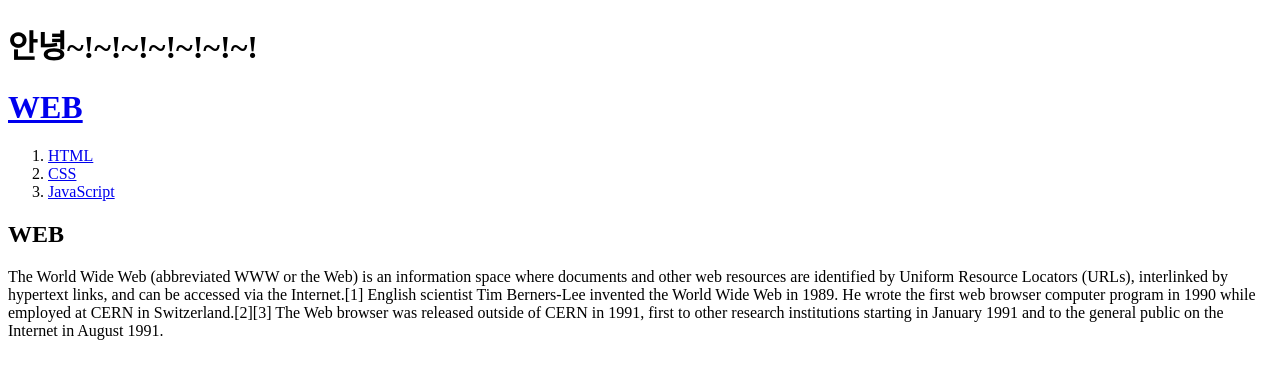
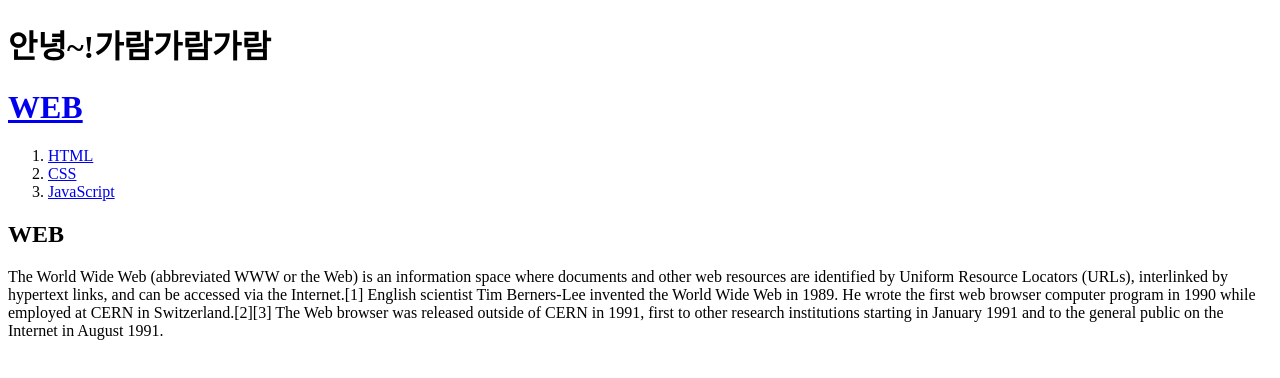
Before and after one commit to forelise25/nodejs-study, a website: page index.html in a window 1280 px wide. Drawn offline with Linux system fonts and the light colour scheme.

```diff
--- a/index.html
+++ b/index.html
@@ -5,7 +5,7 @@
   <meta charset="utf-8">
 </head>
 <body>
-  <h1>안녕~!~!~!~!~!~!~!</h1>
+  <h1>안녕~!가람가람가람</h1>
   <h1><a href="index.html">WEB</a></h1>
   <ol>
     <li><a href="1.html">HTML</a></li>
```
